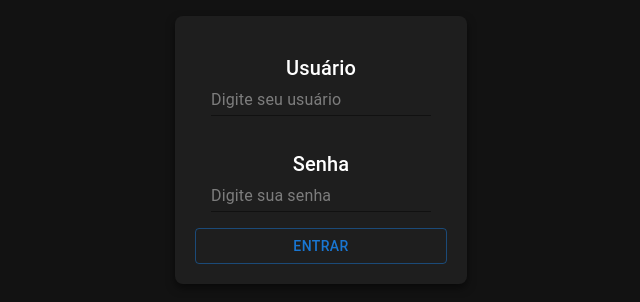
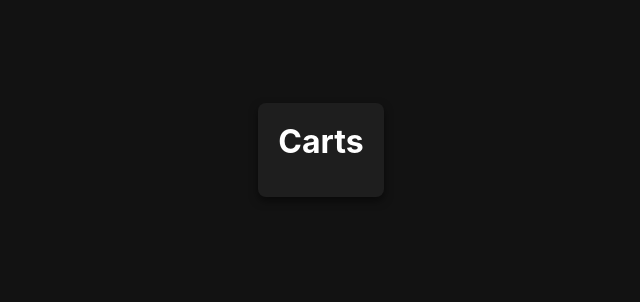
Before and after one commit to GabrielRego1/smartface-ui, a React (Vite) app: page /carts in a window 1280 px wide. Shown: the part 250-552 px from the top of the page, without its empty margins (319-959 px from the left). Built offline with nearby package versions, Linux system fonts and the light colour scheme.

Commit message:
feat: add routing

```diff
--- a/package.json
+++ b/package.json
@@ -14,7 +14,8 @@
     "@emotion/styled": "^11.13.0",
     "@mui/material": "^6.1.1",
     "react": "^18.3.1",
-    "react-dom": "^18.3.1"
+    "react-dom": "^18.3.1",
+    "react-router-dom": "^6.26.2"
   },
   "devDependencies": {
     "@eslint/js": "^9.9.0",
--- a/src/App.tsx
+++ b/src/App.tsx
@@ -1,11 +1,11 @@
 import './App.css'
-import Login from './components/Login/Login'
+import Router from './components/Shared/Router/Router'
 
 function App() {
 
   return (
     <>
-      <Login />
+      <Router />
     </>
   )
 }
--- a/src/components/Cart/CartList.tsx
+++ b/src/components/Cart/CartList.tsx
@@ -4,9 +4,7 @@ import './CartList.css'
 export default function CartList() {
   return (
     <div className="container">
-      <h2>Title of the Card</h2>
-      <p>This is some information about the card. It can contain text, links, images, etc.</p>
-      <button>Click Me</button>
+      <h1>Carts</h1>
     </div>
   )
 }
--- /dev/null
+++ b/src/components/Shared/Router/Router.tsx
@@ -0,0 +1,15 @@
+import { Route, Routes } from "react-router-dom";
+import Login from "../../Login/Login";
+import CartList from "../../Cart/CartList";
+
+
+const Router = () => {
+    return (
+        <Routes>
+            <Route Component={Login} path="/" />
+            <Route Component={CartList} path="/carts" />
+        </Routes>
+    );
+}
+
+export default Router;
--- a/src/main.tsx
+++ b/src/main.tsx
@@ -2,9 +2,12 @@ import { StrictMode } from 'react'
 import { createRoot } from 'react-dom/client'
 import App from './App.tsx'
 import './index.css'
+import { BrowserRouter } from 'react-router-dom'
 
 createRoot(document.getElementById('root')!).render(
   <StrictMode>
-    <App />
-  </StrictMode>,
+    <BrowserRouter>
+      <App />
+    </BrowserRouter>
+  </StrictMode>
 )
```
Also changed, not shown: 1 other file (tests, documents, lock files or other folders).
